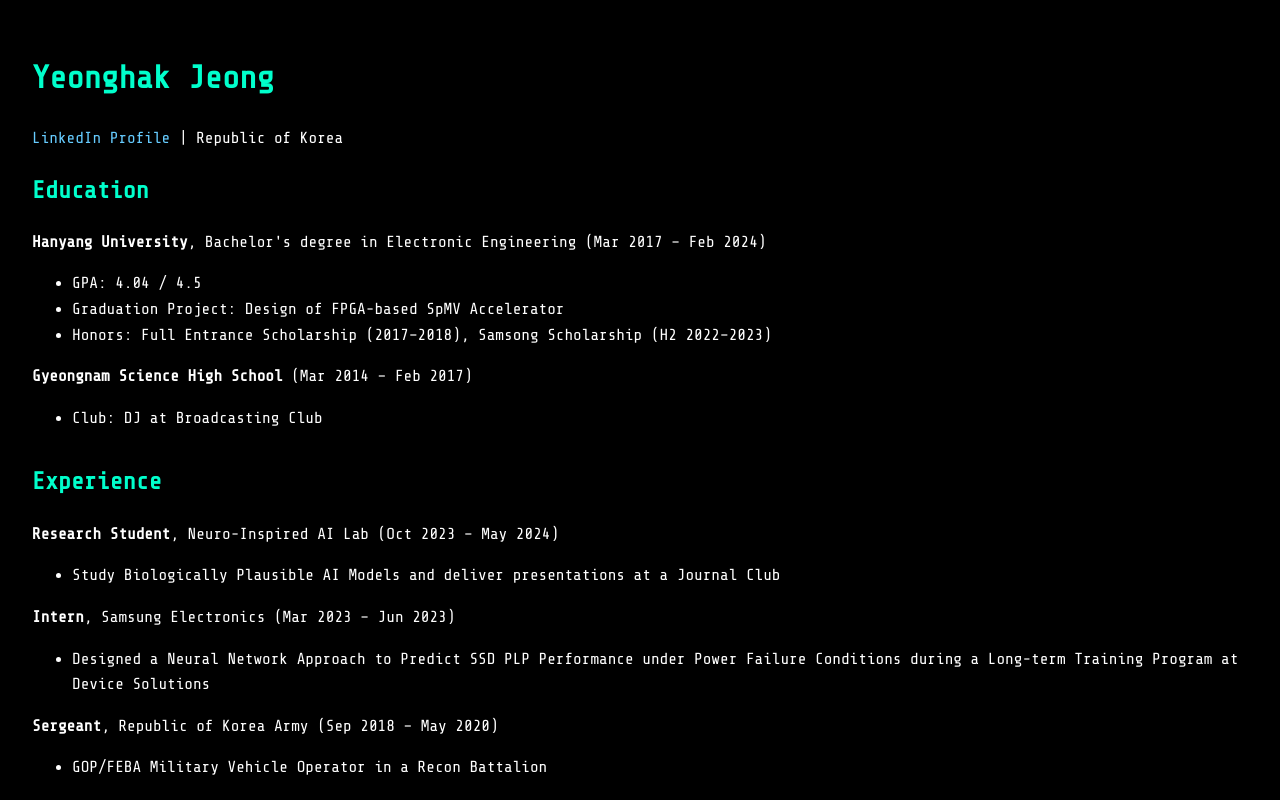
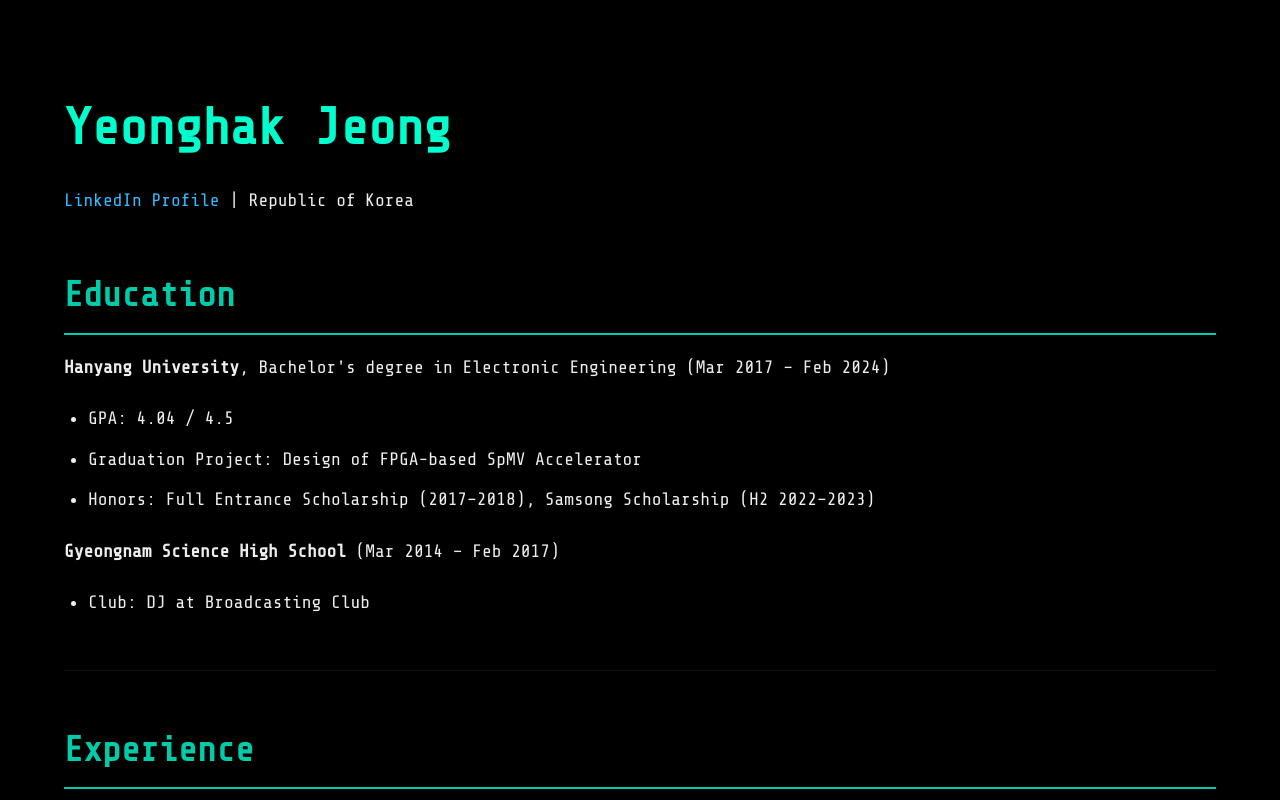
Before and after one commit to tigerhak/hello, a plain HTML site: page index.html in a window 1280 px wide. Shown: the top 800 px of the page. Drawn offline with nearby package versions, Linux system fonts and the light colour scheme.

Commit message:
Update index.html

```diff
--- a/index.html
+++ b/index.html
@@ -11,30 +11,54 @@
   <style>
     body {
       background-color: #000;
-      color: #fff;
+      color: #eee;
       font-family: 'Share Tech Mono', monospace;
       margin: 0;
-      padding: 2rem;
-      line-height: 1.6;
+      padding: 3rem 4rem;
+      line-height: 1.8;
+      font-size: 18px;
     }
-    h1, h2, h3 {
+    h1 {
       color: #00ffcc;
+      font-size: 3.2rem;
+      margin-bottom: 0.5rem;
+    }
+    h2 {
+      color: #00ccaa;
+      font-size: 2.2rem;
+      margin-top: 3rem;
+      margin-bottom: 1rem;
+      border-bottom: 2px solid #00ccaa;
+      padding-bottom: 0.3rem;
     }
     a {
-      color: #66ccff;
+      color: #33bbff;
       text-decoration: none;
+      transition: color 0.3s ease;
     }
     a:hover {
+      color: #66ddff;
       text-decoration: underline;
     }
     section {
-      margin-bottom: 2rem;
+      padding-bottom: 2rem;
+      border-bottom: 1px solid #111;
+    }
+    p, ul {
+      margin-top: 0.6rem;
+      margin-bottom: 1.2rem;
+    }
+    ul {
+      padding-left: 1.5rem;
+    }
+    li {
+      margin-bottom: 0.5rem;
     }
   </style>
 </head>
 <body>
   <h1>Yeonghak Jeong</h1>
-  <p><a href="https://www.linkedin.com/in/tigerhak" target="_blank">LinkedIn Profile</a> | Republic of Korea</p>
+  <p><a href="https://www.linkedin.com/in/tigerhak" target="_blank" rel="noopener noreferrer">LinkedIn Profile</a> | Republic of Korea</p>
 
   <section>
     <h2>Education</h2>
```
